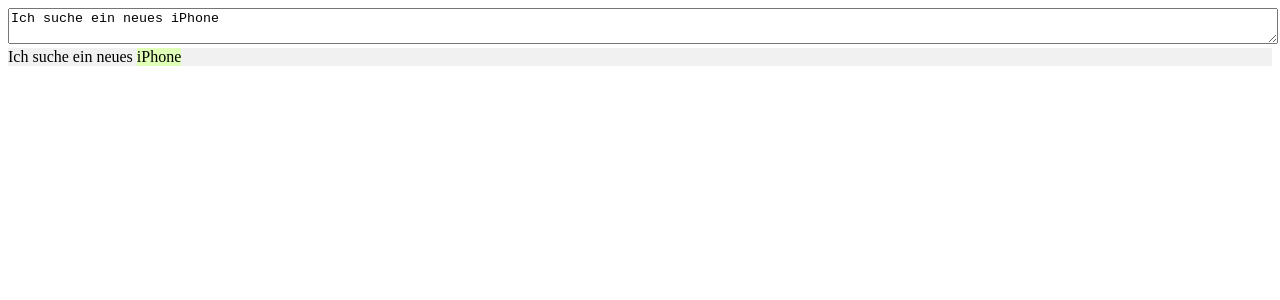
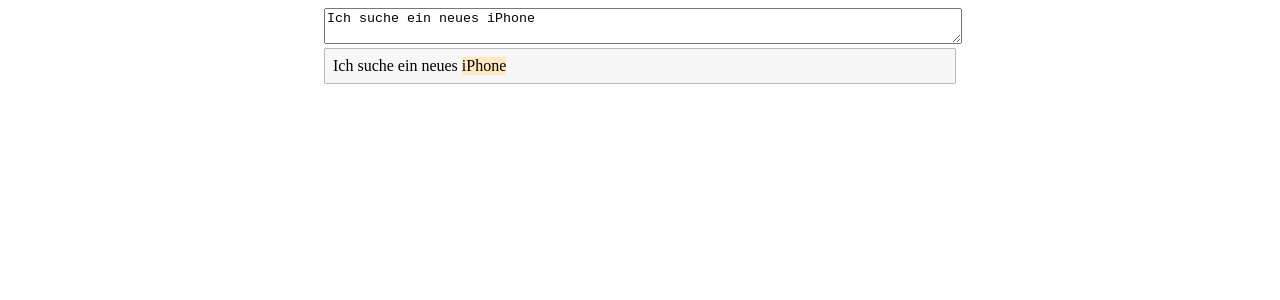
Before and after one commit to nilsmich/KeywordAnalyzer, a Next.js app in the folder frontend/: page / in a window 1280 px wide. Shown: the top 300 px of the page. Built offline with nearby package versions, Linux system fonts and the light colour scheme.

Commit message:
relevance marker

```diff
--- /dev/null
+++ b/frontend/components/Layout/layout.module.scss
@@ -0,0 +1,4 @@
+.layout {
+    width: 50%;
+    margin: 0 auto;
+}
--- /dev/null
+++ b/frontend/components/Layout/layout.tsx
@@ -0,0 +1,10 @@
+import {FC} from 'react'
+import style from './layout.module.scss'
+
+
+export const Layout: FC<{}> = ({children}) => {
+  return (
+    <div className={style.layout}>
+      {children}
+    </div>)
+}
--- a/frontend/components/SeoDisplay/seoDisplay.module.scss
+++ b/frontend/components/SeoDisplay/seoDisplay.module.scss
@@ -1,3 +1,6 @@
 .textDisplayArea {
-    background: #f1f1f1;
+    background: #f7f7f7;
+    border: 1px solid #b9b9b9;
+    border-radius: .1rem;
+    padding: .5rem;
 }
--- a/frontend/components/SeoEditor/SeoEditor.tsx
+++ b/frontend/components/SeoEditor/SeoEditor.tsx
@@ -12,8 +12,6 @@
   const [keywordSuggestions, setKeywordSuggestions] = useState(textObj)
 
   const updateAlternateSeoTerm: UpdateAlternateSeoTerm = (newlySelectedWord: string, termIndex: number) => {
-    console.log(newlySelectedWord)
-    console.log(termIndex)
     const updated = [...keywordSuggestions]
     updated[termIndex].selected = newlySelectedWord
     setKeywordSuggestions(updated)
--- a/frontend/components/keyword/keyword.module.scss
+++ b/frontend/components/keyword/keyword.module.scss
@@ -1,5 +1,5 @@
 .keyword {
-    background: #e0ffb7;
+    background: #fee8c1;
     position: relative;
     display: inline-block;
     &:hover{
@@ -9,19 +9,23 @@
 
 .synonyms{
     margin: 0;
-    padding: 0;
-    background: #e0ffb7;
+    padding: .5rem .5rem 0;
+    background: #fff;
     position: absolute;
     left: 0;
     top: 1rem;
     min-width: 100%;
     display: inline-block;
+    box-shadow: 4px 4px 34px -6px rgb(194, 194, 194);
 
     li{
         list-style: none;
+        padding: .2rem 5rem .2rem 0.5rem;
+    }
+    li + li{
+        border-top: 1px solid #d6d6d6;
+    }
+    li:hover{
+        background: #fee8c1;
     }
 }
-
-.normalizedTrend{
-    padding-left: 2rem;
-}
--- a/frontend/components/keyword/keyword.tsx
+++ b/frontend/components/keyword/keyword.tsx
@@ -1,4 +1,5 @@
 import {FC, useState} from 'react'
+import {RelevanceMarker} from '../relevanceMarker/relevanceMarker'
 import {IGoogleTrendsKW, IKeywordSuggestion} from '../types'
 import style from './keyword.module.scss'
 
@@ -10,10 +11,6 @@
 
 export const Keyword: FC<IKeyword> = ({keywordSuggestion, onChange}) => {
   const [isHover, setIsHover] = useState(false)
-
-  /* useEffect(()=> {
-     console.log('isHover', isHover)
-   }, [isHover])*/
 
   return (
     <span className={style.keyword} onMouseEnter={() => setIsHover(true)} onMouseLeave={() => setIsHover(false)}>
@@ -35,7 +32,8 @@
         onChange(sug.keyword)
       }}>
         {sug.keyword}
-        <span className={style.normalizedTrend}>{sug.normalizedTrend}</span>
+
+        <RelevanceMarker normalizedTrend={sug.normalizedTrend || 0} />
       </li>
     )}
   </ul>
--- /dev/null
+++ b/frontend/components/relevanceMarker/relevanceMarker.module.scss
@@ -0,0 +1,15 @@
+.markerContainer {
+    width: 4rem;
+    height: 1rem;
+    display: inline-block;
+    border: 1px solid #dbdbdb;
+    background: #f8f8f8;
+    position: absolute;
+    right: .7rem;
+}
+
+.marker {
+    display: inline-block;
+    height: 1rem;
+    background: #6190ff;
+}
--- /dev/null
+++ b/frontend/components/relevanceMarker/relevanceMarker.tsx
@@ -0,0 +1,16 @@
+import {FC} from 'react'
+import style from './relevanceMarker.module.scss'
+
+interface IRelevanceMarker {
+  normalizedTrend: number
+}
+
+
+export const RelevanceMarker: FC<IRelevanceMarker> = ({normalizedTrend}) => {
+  const widthPercent = 30
+
+  return (
+    <span className={style.markerContainer}>
+      <span  className={style.marker} style={{width: widthPercent + '%'}} />
+    </span>)
+}
--- a/frontend/pages/index.tsx
+++ b/frontend/pages/index.tsx
@@ -1,4 +1,5 @@
 import React from 'react'
+import {Layout} from '../components/Layout/layout'
 import {SeoEditor} from '../components/SeoEditor/SeoEditor'
 import {IKeywordSuggestion} from '../components/types'
 
@@ -16,7 +17,9 @@
 
 
 const IndexPage = () => (
-  <SeoEditor textObj={testMock} />
+  <Layout>
+    <SeoEditor textObj={testMock} />
+  </Layout>
 )
 
 export default IndexPage
```
